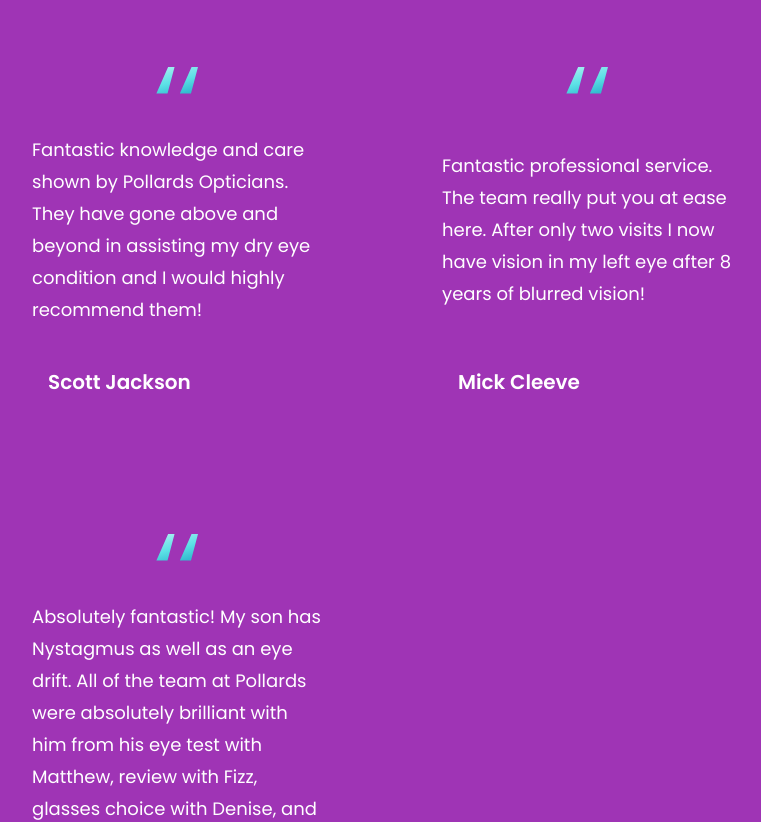
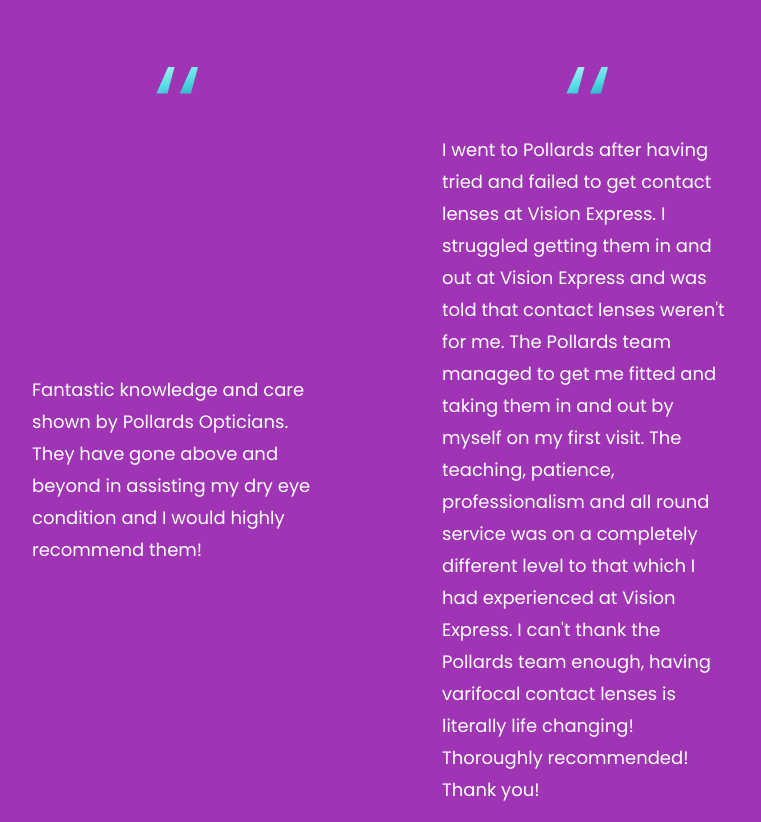
Before and after one commit to oyousaf/pollards, a React (Vite) app: page / in a window 1280 px wide. Shown: the part 2700-3522 px from the top of the page, without its empty margins (72-833 px from the left). Built offline with nearby package versions, Linux system fonts and the light colour scheme.

Commit message:
squashing bugs

```diff
--- a/src/constants/index.js
+++ b/src/constants/index.js
@@ -79,9 +79,13 @@
   },
   {
     id: "feedback-2",
-    content: `Fantastic professional service. The team really put you at ease here. After only two visits I now have vision in my left eye after 8 years of blurred vision!`,
-    name: "Mick Cleeve",
-    title: "Fantastic professional service",
+    content: `I went to Pollards after having tried and failed to get contact lenses at Vision Express. I struggled getting them in and out at Vision Express and was told that contact lenses weren't for me.
+
+    The Pollards team managed to get me fitted and taking them in and out by myself on my first visit. The teaching, patience, professionalism and all round service was on a completely different level to that which I had experienced at Vision Express. I can't thank the Pollards team enough, having varifocal contact lenses is literally life changing!
+
+    Thoroughly recommended! Thank you!`,
+    name: "Matthew Denison",
+    title: "Patience and professionalism",
   },
   {
     id: "feedback-3",
```
